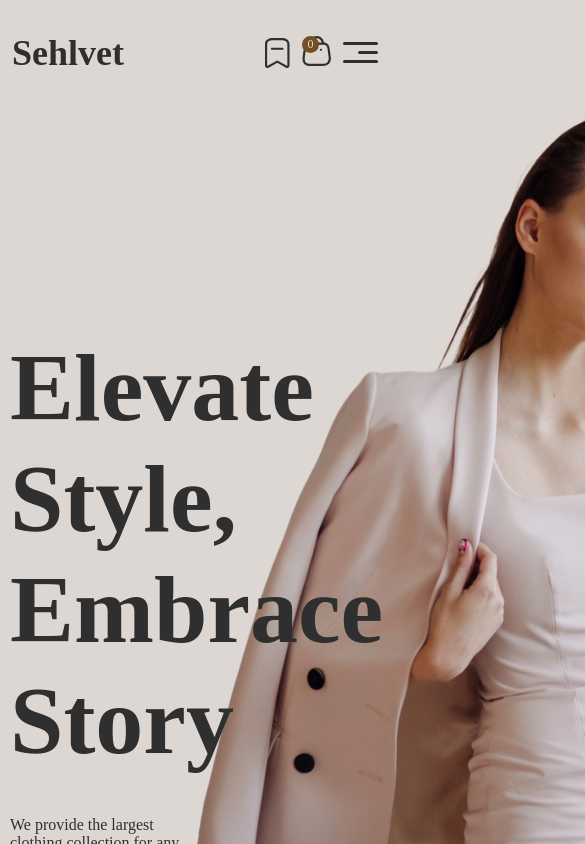
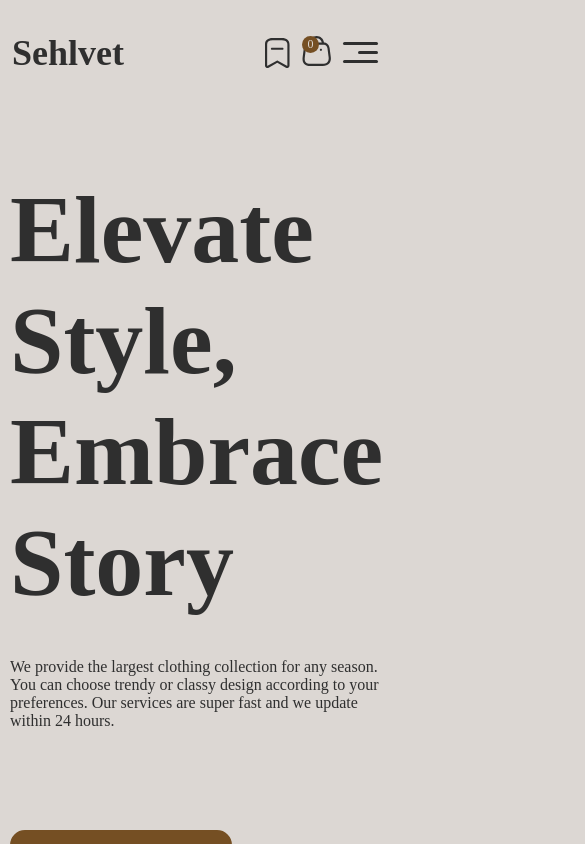
Before and after one commit to KiwiScreams/Sehlvet-landing-page, a React (Vite) app: page / in a window 390 px wide. Shown: the top 844 px of the page, 585 px wide, since content can reach past the window. Built offline with nearby package versions, Linux system fonts and the light colour scheme.

Commit message:
fix layout responsive

```diff
--- a/src/components/layout/Layout.css
+++ b/src/components/layout/Layout.css
@@ -66,6 +66,22 @@
 {
     .layout--component
     {
-        padding: 0 15px 0 10px;
+        padding: 0 10px 0 10px;
+        animation: none;
     }
 }
+@media screen and (max-width: 900px)
+{
+    .layout--component .text-container
+    {
+        margin-top: 100px;
+        width: 100%;
+    }
+}
+@media screen and (max-width: 650px)
+{
+    .layout--component img
+    {
+        display: none;
+    }
+}
```
